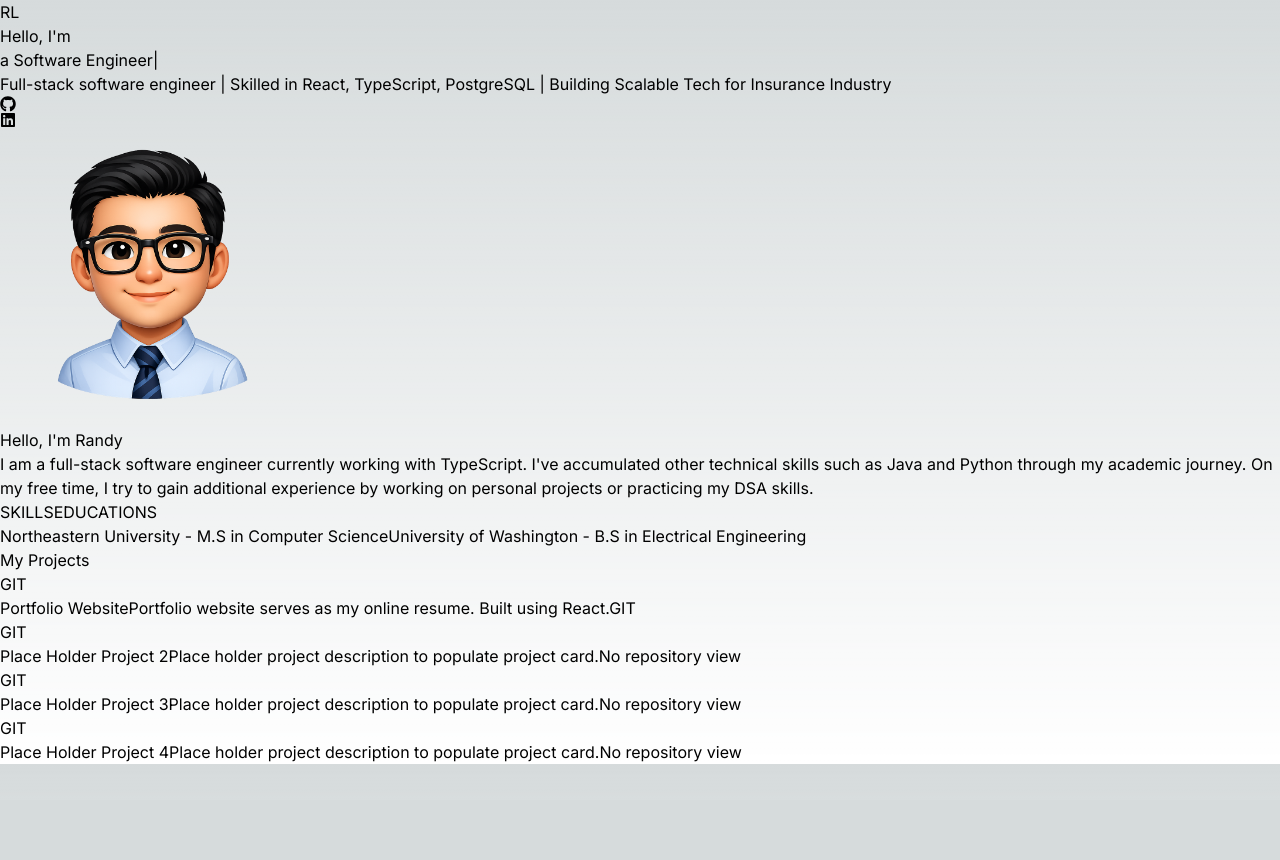
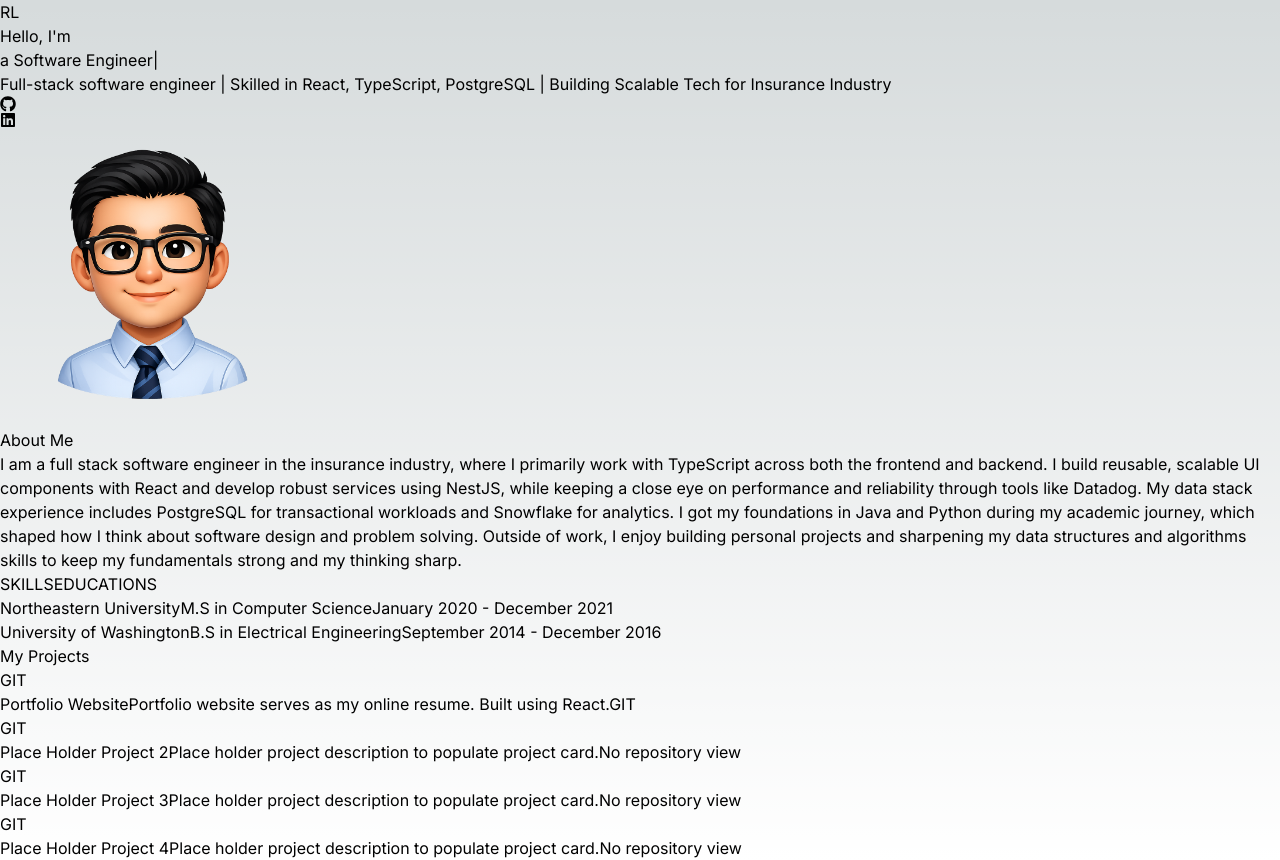
Before and after one commit to randylirano/portfolio-website, a Next.js app: page / in a window 1280 px wide. Both pictures are taken after a click on the button "EDUCATIONS". Before the commit the page ends 800 px from the top, so only its background shows below. Built offline with nearby package versions, Linux system fonts and the light colour scheme.

Commit message:
FEAT: About contents and styling

```diff
--- a/src/components/button.tsx
+++ b/src/components/button.tsx
@@ -1,19 +1,18 @@
 import { ReactElement } from "react";
 
-export interface Props {
+interface Props {
   label: string;
   onClick: () => void;
+  isActive?: boolean;
 }
 
-export function Button({ label, onClick }: Props): ReactElement {
+export function Button({ label, onClick, isActive }: Props): ReactElement {
+  const buttonStyle = isActive
+    ? "border-b border-cyan-200"
+    : "hover:text-white text-slate-500 transition-all duration-100";
   return (
-    <button
-      className="p-2 hover:bg-[rgb(243,196,65)] hover:text-black transition-all duration-300 rounded"
-      onClick={onClick}
-    >
+    <button className={buttonStyle} onClick={onClick}>
       {label}
     </button>
   );
 }
-
-export default Button;
--- a/src/components/index.ts
+++ b/src/components/index.ts
@@ -1 +1,2 @@
 export * from "./button";
+export * from "./skill-tag";
--- /dev/null
+++ b/src/components/skill-tag.tsx
@@ -0,0 +1,13 @@
+import { ReactElement } from "react";
+
+interface Props {
+  skill: string;
+}
+
+export function SkillTag({ skill }: Props): ReactElement {
+  return (
+    <span className="border border-slate-400 rounded text-center p-2">
+      {skill}
+    </span>
+  );
+}
--- /dev/null
+++ b/src/features/about/components/education-card.tsx
@@ -0,0 +1,25 @@
+import { ReactElement } from "react";
+
+interface Props {
+  degree: string;
+  university: string;
+  startDate: string;
+  endDate?: string | null;
+}
+
+export function EducationCard({
+  degree,
+  university,
+  startDate,
+  endDate,
+}: Props): ReactElement {
+  return (
+    <div className="flex flex-col">
+      <span className="text-lg text-slate-100">{university}</span>
+      <span className="text-sm text-slate-400">{degree}</span>
+      <span className="text-sm text-slate-400">
+        {startDate} - {endDate ? endDate : "N/A"}
+      </span>
+    </div>
+  );
+}
--- a/src/features/about/components/education-list.tsx
+++ b/src/features/about/components/education-list.tsx
@@ -1,4 +1,5 @@
 import { ReactElement } from "react";
+import { EducationCard } from "./education-card";
 
 interface Props {
   educations: any[];
@@ -6,12 +7,16 @@ interface Props {
 
 function EducationList({ educations }: Props): ReactElement {
   return (
-    <div className="flex flex-col gap-2 p-2">
-      {educations.map((educations, index) => {
+    <div className="flex flex-col gap-4 p-4">
+      {educations.map((education, index) => {
         return (
-          <span key={index}>
-            {educations.school} - {educations.degree}
-          </span>
+          <EducationCard
+            key={index}
+            degree={education.degree}
+            university={education.school}
+            startDate={education.startDate}
+            endDate={education.endDate}
+          />
         );
       })}
     </div>
--- a/src/features/about/components/skill-list.tsx
+++ b/src/features/about/components/skill-list.tsx
@@ -1,5 +1,5 @@
-import { ReactElement, useState } from "react";
-import { Button } from "@/components/button";
+import { ReactElement } from "react";
+import { SkillTag } from "@/components";
 
 interface Props {
   skills: string[];
@@ -7,9 +7,9 @@ interface Props {
 
 function SkillList({ skills }: Props): ReactElement {
   return (
-    <div className="grid grid-cols-4 gap-4 p-2">
+    <div className="grid grid-cols-1 gap-4 p-4 md:grid-cols-4">
       {skills.map((skill, index) => {
-        return <div key={index}>{skill}</div>;
+        return <SkillTag key={`skill-${index}-${skill}`} skill={skill} />;
       })}
     </div>
   );
--- a/src/features/about/index.tsx
+++ b/src/features/about/index.tsx
@@ -7,9 +7,7 @@ import EducationList from "./components/education-list";
 export function AboutSection(): ReactElement {
   const [activeTab, setActiveTab] = useState("skills");
   const sectionContent = {
-    introParagraph: `I am a full-stack software engineer currently working with TypeScript.
-        I've accumulated other technical skills such as Java and Python through my academic journey.
-        On my free time, I try to gain additional experience by working on personal projects or practicing my DSA skills.`,
+    introParagraph: `I am a full stack software engineer in the insurance industry, where I primarily work with TypeScript across both the frontend and backend. I build reusable, scalable UI components with React and develop robust services using NestJS, while keeping a close eye on performance and reliability through tools like Datadog. My data stack experience includes PostgreSQL for transactional workloads and Snowflake for analytics. I got my foundations in Java and Python during my academic journey, which shaped how I think about software design and problem solving. Outside of work, I enjoy building personal projects and sharpening my data structures and algorithms skills to keep my fundamentals strong and my thinking sharp.`,
     skills: [
       "Java",
       "Python",
@@ -42,12 +40,9 @@ export function AboutSection(): ReactElement {
   const tabsOption = ["skills", "educations"];
   return (
     <section id="about-section">
-      <div className="flex flex-row gap-4">
-        <div className="flex flex-col w-2/3">
-          <h1 className="text-white">{"Hello, I'm Randy"}</h1>
+      <h1 className="text-white my-2 text-lg font-bold">About Me</h1>
+      <div className="flex flex-col gap-4">
         <p>{sectionContent.introParagraph}</p>
-        </div>
-        <div className="flex flex-col w-1/3">
         <div className="flex gap-4">
           {tabsOption.map((option, index) => {
             return (
@@ -57,6 +52,7 @@ export function AboutSection(): ReactElement {
                   setActiveTab(option);
                 }}
                 label={option.toUpperCase()}
+                isActive={activeTab === option}
               />
             );
           })}
@@ -67,7 +63,6 @@ export function AboutSection(): ReactElement {
           <EducationList educations={sectionContent.educations} />
         )}
       </div>
-      </div>
     </section>
   );
 }
```
Lines whose indentation alone changed are shown as unchanged.
